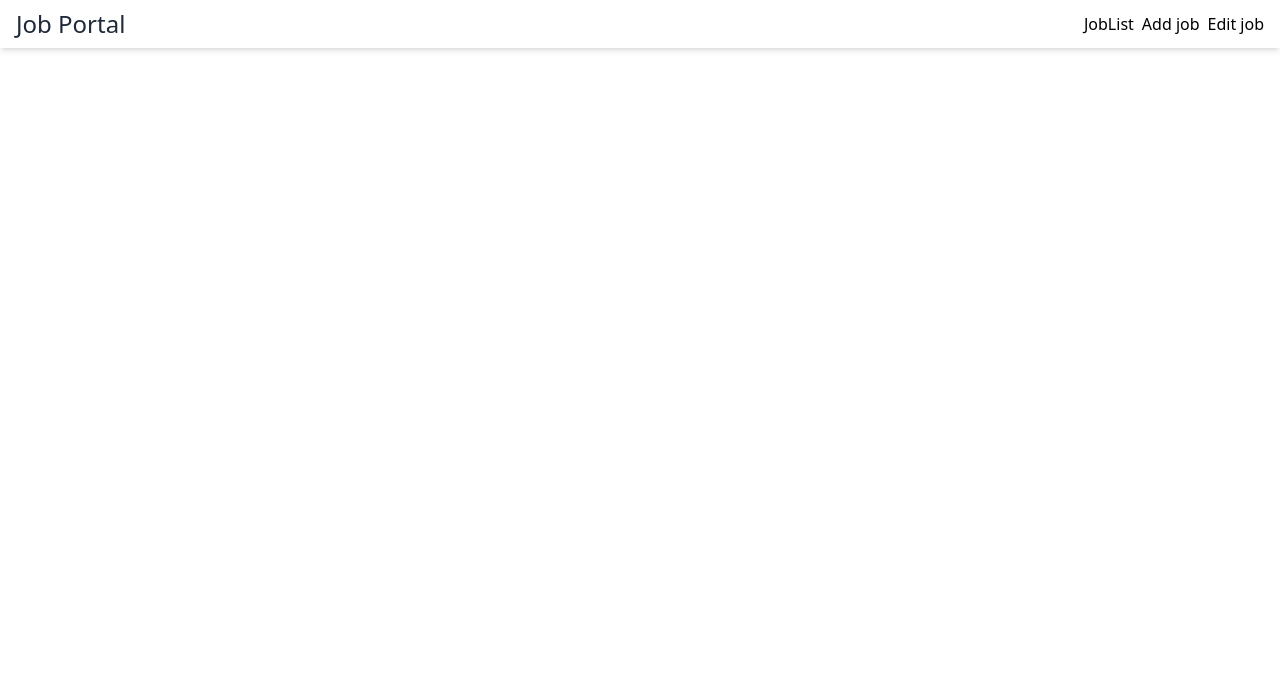
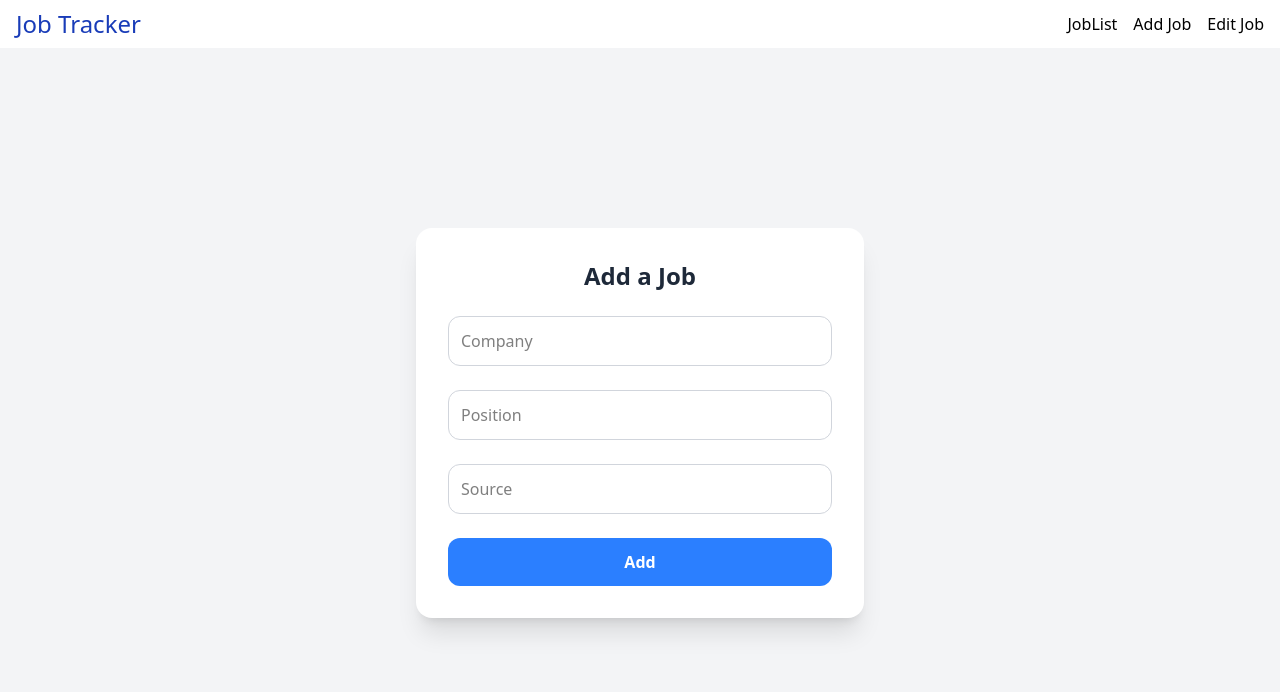
Before and after one commit to rtjsh-dev/Job-Tracker, a React (Vite) app: page / in a window 1280 px wide. Shown: the top 692 px of the page. Built offline with nearby package versions, Linux system fonts and the light colour scheme.

Commit message:
navbar and routing fixed

```diff
--- a/src/App.jsx
+++ b/src/App.jsx
@@ -18,6 +18,7 @@ const App = () => {
     <>
       <Nav />
       <Routes>
+        <Route path="/" element={<AddJob/>}/>
         <Route path="/job-list" element={<JobLists jobs={jobs} />} />
         <Route
           path="/add-job"
--- /dev/null
+++ b/src/components/Nav.css
@@ -0,0 +1,8 @@
+.active{
+    color: rgb(255, 132, 0);
+    text-decoration: underline;
+}
+
+nav ul li a:not(.active):hover{
+    color: blue;
+}
--- a/src/components/Nav.jsx
+++ b/src/components/Nav.jsx
@@ -1,15 +1,23 @@
-import { Link } from "react-router-dom";
-
+import { Link, NavLink } from "react-router-dom";
+import "./Nav.css";
 const Nav = () => {
   return (
-    <div className="flex items-center justify-between w-full px-4 py-2 bg-white shadow-md">
-      <h2 className="text-2xl font-medium text-gray-800">Job Portal</h2>
-      <ul className="flex items-center gap-2">
-        <Link to="/job-list">JobList</Link>
-        <Link to="/add-job">Add job</Link>
-        <Link to="/edit-job">Edit job</Link>
+    <nav className="flex items-center justify-between w-full px-4 py-2 bg-white shadow-md">
+      <Link to="/">
+        <h2 className="text-2xl font-medium text-blue-800">Job Tracker</h2>
+      </Link>
+      <ul className="flex items-center gap-4">
+        <li>
+          <NavLink to="/job-list">JobList</NavLink>
+        </li>
+        <li>
+          <NavLink to="/add-job">Add Job</NavLink>
+        </li>
+        <li>
+          <NavLink to="/edit-job">Edit Job</NavLink>
+        </li>
       </ul>
-    </div>
+    </nav>
   );
 };
 
```
